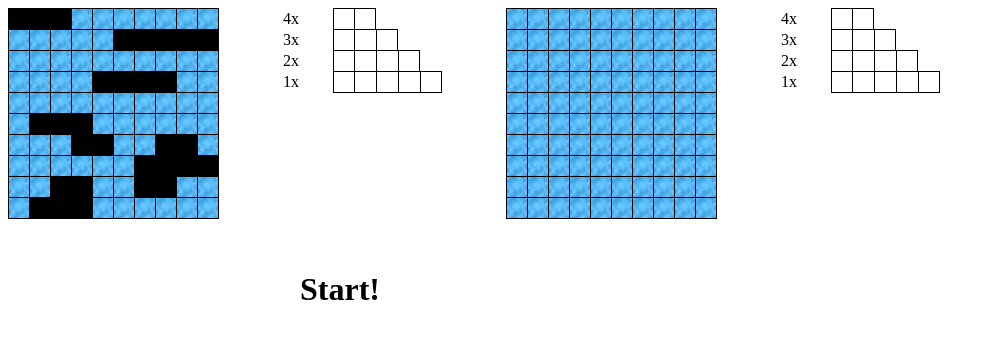
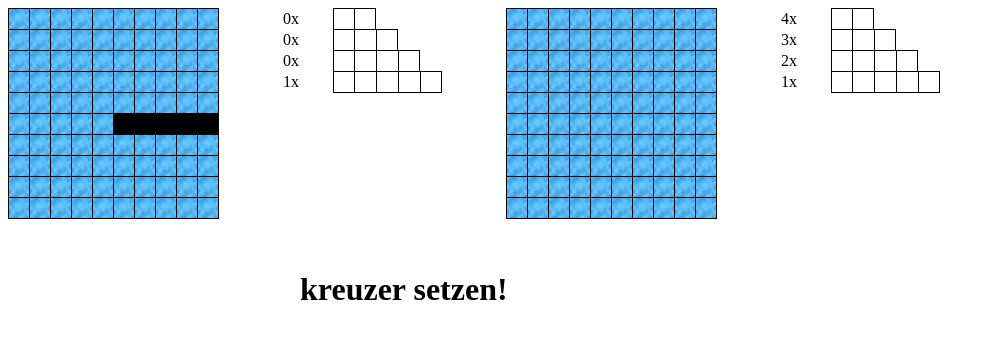
Before and after one commit to legionmaster/Schiffeversenken, a website with bundled scripts: page index.html in a window 1280 px wide. Both pictures are taken after a click on the element 113 px from the left and 113 px from the top of the page. Shown: the whole page, without its empty margins (0-995 px from the left). Built offline with nearby package versions, Linux system fonts and the light colour scheme.

Commit message:
Spieler kann Schiffe platzieren.Und Bugs!

```diff
--- a/Ki.js
+++ b/Ki.js
@@ -1,15 +1,14 @@
 import {Scoreboard} from './Scoreboard';
 import {Spielfeld} from './Spielfeld';
 import {Statusfeld} from './Statusfeld';
-import {Schiff} from './Schiff';
 
 var scoreboard = new Scoreboard();
 var spielfeld = new Spielfeld();
 var statusfeld = new Statusfeld();
-var schiffe = new Schiff();
 
 export class Ki {
-  constructor() {
+  constructor(spieler) {
+    this.spieler = spieler;
     this.bistdudran = false;
     this.directionchange = false;
     this.isRandomTarget = true;
@@ -79,15 +78,16 @@ export class Ki {
       }
       var td = tablespieler.querySelector('td[data-pos="' + shotposition + '"]');
       var dataId = parseInt(td.getAttribute("data-id"));
+      if (dataId < 2) {
         td.setAttribute('data-id', dataId + 2);
         spielfeld.render(tablespieler, false);
-      var data = spielfeld.updateData(shotposition, schiffe.ships,this.firstHit);
-      schiffe.updateShips(data[0]);
+        var data = spielfeld.updateData(shotposition, this.spieler.schiffe, this.firstHit);
+        this.spieler.updateSchiffe(data[0]);
+        console.log(this.spieler.schiffe);
         this.firstHit = data[1];
-      scoreboard.updateScoreboard(scoreboardspieler, schiffe.ships);
+        scoreboard.updateScoreboard(scoreboardspieler, this.spieler.schiffe);
         if (statusfeld.updateStatus(dataId)) {
-        if (this.isRandomTarget ||
-            (!this.isRandomTarget && this.firstHit.length > 0)) {
+          if (this.isRandomTarget || (!this.isRandomTarget && this.firstHit.length > 0)) {
             this.firstHit.push(shotposition);
           }
           this.computershoot(tablespieler, scoreboardspieler);
@@ -103,6 +103,9 @@ export class Ki {
             this.directionchange = true;
           }
         }
+      } else {
+        alert("Das Feld wurde schon beschossen");
+      }
       this.bistdudran = false;
     }.bind(this), 500);
   }
--- a/Schiff.js
+++ b/Schiff.js
@@ -1,28 +1,20 @@
 export class Schiff {
-  constructor() {
-    this.ships = [
-      {"name": "schlachtschiff", "position": [15, 16, 17, 18, 19]},
-      {"name": "kreuzer", "position": [34, 35, 36, 37]},
-      {"name": "kreuzer", "position": [76, 77, 78, 79]},
-      {"name": "zerstörer", "position": [0, 1, 2]},
-      {"name": "zerstörer", "position": [91, 92, 93]},
-      {"name": "zerstörer", "position": [51, 52,53 ]},
-      {"name": "u-boot", "position": [63, 64]},
-      {"name": "u-boot", "position": [67, 68]},
-      {"name": "u-boot", "position": [86, 87]},
-      {"name": "u-boot", "position": [82, 83]}
-    ];
+  constructor(typ,laenge,position) {
+    this.typ = typ;
+    this.laenge = laenge;
+    this.position = position;
+
     this.shipsKI = [
-      {"name": "schlachtschiff", "position": [15, 16, 17, 18, 19]},
-      {"name": "kreuzer", "position": [34, 35, 36, 37]},
-      {"name": "kreuzer", "position": [76, 77, 78, 79]},
-      {"name": "zerstörer", "position": [0, 1, 2]},
-      {"name": "zerstörer", "position": [91, 92, 93]},
-      {"name": "zerstörer", "position": [51, 52,53 ]},
-      {"name": "u-boot", "position": [63, 64]},
-      {"name": "u-boot", "position": [67, 68]},
-      {"name": "u-boot", "position": [86, 87]},
-      {"name": "u-boot", "position": [82, 83]}
+      {"typ": "schlachtschiff", "position": [15, 16, 17, 18, 19]},
+      {"typ": "kreuzer", "position": [34, 35, 36, 37]},
+      {"typ": "kreuzer", "position": [76, 77, 78, 79]},
+      {"typ": "zerstörer", "position": [0, 1, 2]},
+      {"typ": "zerstörer", "position": [91, 92, 93]},
+      {"typ": "zerstörer", "position": [51, 52,53 ]},
+      {"typ": "uboot", "position": [63, 64]},
+      {"typ": "uboot", "position": [67, 68]},
+      {"typ": "uboot", "position": [86, 87]},
+      {"typ": "uboot", "position": [82, 83]}
     ];
   }
 
--- a/Scoreboard.js
+++ b/Scoreboard.js
@@ -7,7 +7,7 @@ export class Scoreboard {
     var ubootcount = 0
     for (var i = 0; i < ships.length; i++) {
       ships[i]
-      switch (ships[i].name){
+      switch (ships[i].typ){
         case("schlachtschiff"):
           schlachtschiffcount++;
           break;
@@ -17,7 +17,7 @@ export class Scoreboard {
         case("kreuzer"):
           kreuzercount++;
           break;
-        case("u-boot"):
+        case("uboot"):
           ubootcount++;
           break;
         default:
@@ -29,8 +29,8 @@ export class Scoreboard {
     tds[0].querySelector("span").innerHTML= ubootcount;
     var summe = kreuzercount + zerstoerercount + schlachtschiffcount + ubootcount;
     if(summe == 0) {
-      alert("Spiel vorbei!");
-      window.open("http://localhost:8080", "_self");
+      // alert("Spiel vorbei!");
+      // window.open("http://localhost:8080", "_self");
     }
   }
 }
--- /dev/null
+++ b/Spieler.js
@@ -0,0 +1,12 @@
+export class Spieler{
+  constructor(ki = null){
+    this.schiffe = [];
+    this.ki = ki;
+  }
+  schiffesetzen(schiff){
+    this.schiffe.push(schiff);
+  }
+  updateSchiffe(schiffe) {
+    this.schiffe = schiffe;
+  }
+}
--- a/Spielfeld.js
+++ b/Spielfeld.js
@@ -17,7 +17,7 @@ export class Spielfeld {
     return [newShips, firstHit];
   }
 
-  schiffeerstellen(table,ships) {
+  schiffeerstellen(table, ships) {
     var tds = table.getElementsByTagName("td");
     for (var i = 0; i < ships.length; i++) {
       for (var j = 0; j < ships[i].position.length; j++) {
--- a/Statusfeld.js
+++ b/Statusfeld.js
@@ -15,4 +15,9 @@ export class Statusfeld {
       return true;
     }
   }
+
+  setStatus(text){
+    var status = document.querySelector(".status h1");
+    status.innerHTML = text;
+  }
 }
--- a/main.js
+++ b/main.js
@@ -1,15 +1,17 @@
+import "babel-polyfill";
 import {Scoreboard} from './Scoreboard';
 import {Spielfeld} from './Spielfeld';
 import {Statusfeld} from './Statusfeld';
 import {Schiff} from './Schiff';
+import {Spieler} from './Spieler';
 import {Ki} from './Ki';
 
 var scoreboard = new Scoreboard();
 var spielfeld = new Spielfeld();
 var statusfeld = new Statusfeld();
-var ki = new Ki();
 var schiffe = new Schiff();
-
+var player = new Spieler();
+var ki = new Ki(player);
 
 function ready(fn) {
   if (document.readyState != 'loading') {
@@ -19,15 +21,37 @@ function ready(fn) {
   }
 }
 
+var schiffstypen = [
+  ["schlachtschiff", 1, 5],
+  ["kreuzer", 2, 4],
+  ["zerstörer", 3, 3],
+  ["uboot", 4, 2]
+];
+
+function* schiffeplatzieren() {
+  for (let schiffstyp of schiffstypen) {
+    for (var i = 0; i < schiffstyp[1]; i++) {
+      yield schiffstyp;
+    }
+  }
+}
+
 function main(args) {
-  spielfeld.createTable(args.tablespieler, 10, 10);
-  spielfeld.createTable(args.tablegegner, 10, 10);
-  spielfeld.schiffeerstellen(args.tablespieler, schiffe.ships);
+  spielfeld.schiffeerstellen(args.tablespieler, player.schiffe);
   spielfeld.schiffeerstellen(args.tablegegner, schiffe.shipsKI);
   scoreboard.updateScoreboard(args.scoreboardgegner, schiffe.shipsKI);
-  scoreboard.updateScoreboard(args.scoreboardspieler, schiffe.ships);
+  scoreboard.updateScoreboard(args.scoreboardspieler, player.schiffe);
   spielfeld.render(args.tablespieler, false);
   spielfeld.render(args.tablegegner, true);
+  // schiffeplatzieren();
+}
+
+function createPosition(length, startPoint) {
+  var position = [parseInt(startPoint)];
+  for (var i = 1; i < length; i++) {
+    position.push(parseInt(startPoint) + i);
+  }
+  return position;
 }
 
 ready(function() {
@@ -36,11 +60,39 @@ ready(function() {
   var scoreboardgegner = document.querySelector("#gegner .scoreboard table");
   var scoreboardspieler = document.querySelector("#spieler .scoreboard table");
 
+  spielfeld.createTable(tablespieler, 10, 10);
+  spielfeld.createTable(tablegegner, 10, 10);
+
   main({
     "tablespieler": tablespieler,
     "tablegegner": tablegegner,
     "scoreboardgegner": scoreboardgegner,
     "scoreboardspieler": scoreboardspieler
+  });
+
+  var gen = schiffeplatzieren();
+  var message = gen.next();
+  statusfeld.setStatus(message.value[0] + " setzen!");
+
+  tablespieler.addEventListener("click", function(event) {
+    if (!message.done) {
+      var position = createPosition(message.value[2], event.target.getAttribute("data-pos"))
+      player.schiffesetzen(new Schiff(message.value[0], message.value[2], position));
+      message = gen.next();
+      main({
+        "tablespieler": tablespieler,
+        "tablegegner": tablegegner,
+        "scoreboardgegner": scoreboardgegner,
+        "scoreboardspieler": scoreboardspieler
+      });
+      if (typeof message.value !== 'undefined') {
+        statusfeld.setStatus(message.value[0] + " setzen!");
+      } else {
+        statusfeld.setStatus("Start!");
+      }
+    } else {
+      statusfeld.setStatus("Start!");
+    }
   });
 
   tablegegner.addEventListener("click", function() {
--- a/public/css/main.css
+++ b/public/css/main.css
@@ -55,3 +55,8 @@ table {
   top: 250px;
 
 }
+
+#gegner td:hover{
+  opacity: 0.4;
+  cursor: pointer;
+}
```
Lines whose indentation alone changed are shown as unchanged.
